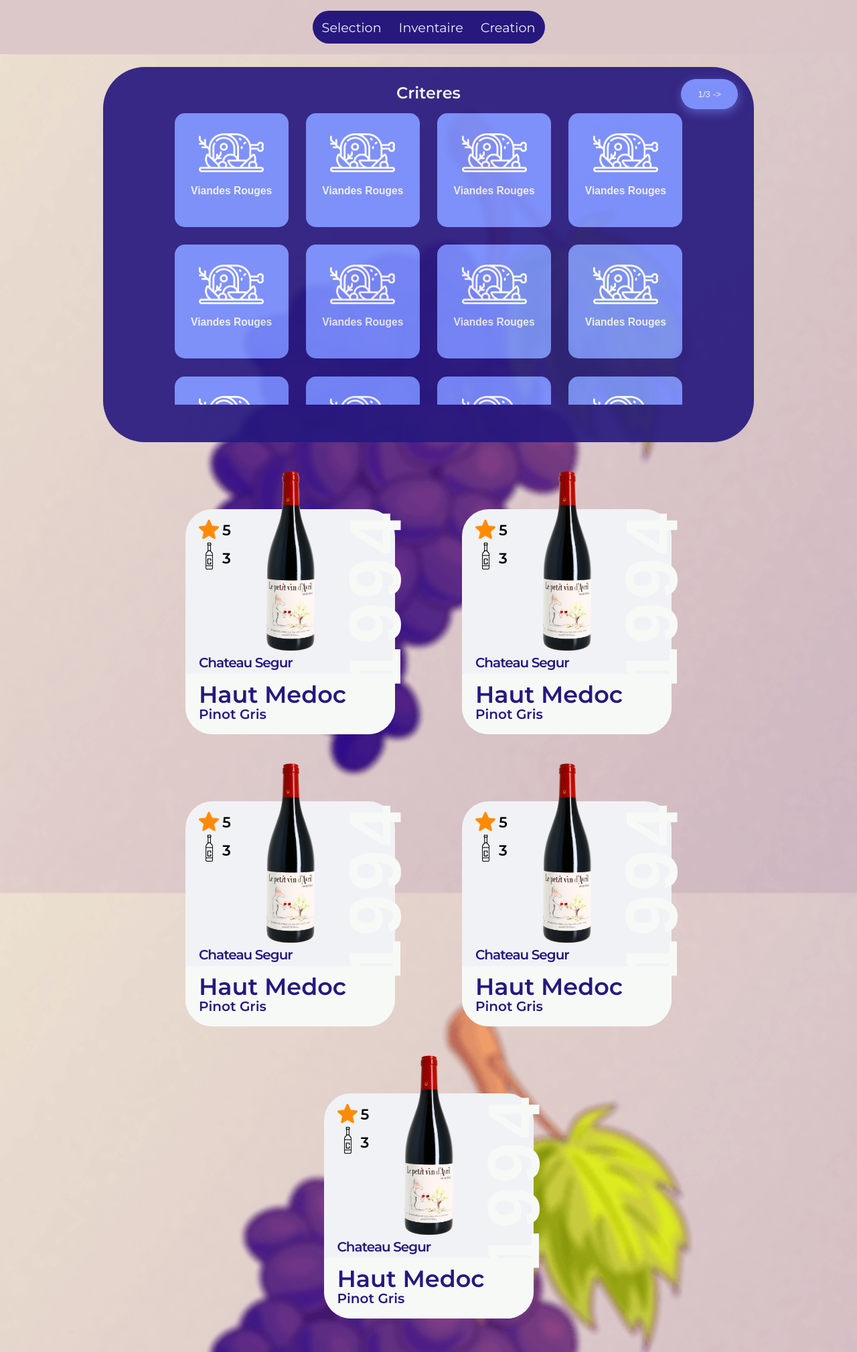
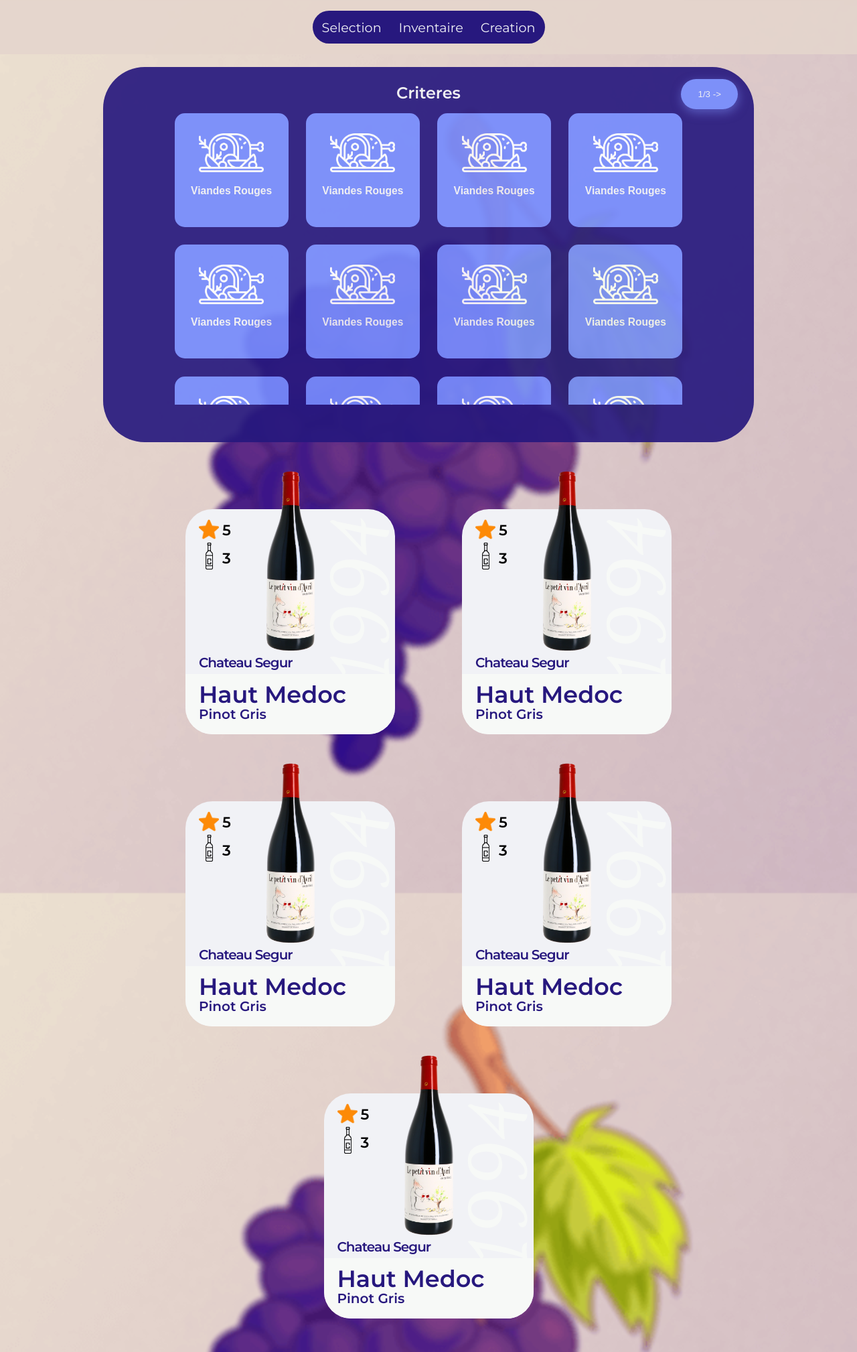
Before and after one commit to xomay/Cave, a PHP site: page / in a window 1280 px wide. Shown: the whole page at 67% size. Run offline with PHP 8.4, Linux system fonts and the light colour scheme; some web fonts are replaced.

Commit message:
font + responsive start

```diff
--- a/index.html
+++ b/index.html
@@ -5,6 +5,7 @@
     <meta http-equiv="X-UA-Compatible" content="IE=edge">
     <meta name="viewport" content="width=device-width, initial-scale=1.0">
     <link rel="stylesheet" href="styles.css">
+    <link rel="stylesheet" href="responsive.css">
     <title>Cave de Paps</title>
 </head>
 <body>
--- /dev/null
+++ b/responsive.css
@@ -0,0 +1,13 @@
+@media screen and (max-width: 1000px) {
+    nav{
+        visibility: hidden;
+    }
+
+    ul.TopNavbar {
+        visibility: hidden;
+    }
+
+    li.navbar {
+        visibility: hidden;
+    }
+}
--- a/styles.css
+++ b/styles.css
@@ -1,5 +1,5 @@
-@import url('https://fonts.googleapis.com/css2?family=Montserrat:wght@400;500;600&display=swap');
-@import url('http://fonts.cdnfonts.com/css/sweet-child-script');
+/* @import url('https://fonts.googleapis.com/css2?family=Montserrat:wght@400;500;600&display=swap'); */
+@import url('https://fonts.googleapis.com/css2?family=Dancing+Script:wght@600;700&family=Montserrat:wght@400;500;600&display=swap');
 
 
 * {
@@ -42,7 +42,7 @@ body{
 
 
 nav {
-  background-color: rgba(219, 198, 200, 0.90);
+  background-color: rgba(229, 213, 205, 0.90);
 }
 
 div.toTop {
@@ -114,6 +114,7 @@ ul.TopNavbar {
   justify-content: center;
   padding: 0%;
   align-items: center;
+  visibility: visible;
 }
 
 nav {
@@ -333,10 +334,11 @@ div.top-card > h5{
 
 div.top-card > h3{
   position: absolute;
-  top: 45px;
-  left: 48%;
+  top: 18%;
+  right: -23%;
   margin: 0;
-  font-family: 'Sweet Child Script', sans-serif;
+  font-family: 'Dancing Script', sans-serif;
+  font-weight: bold;
   font-size: 110px;
   letter-spacing: 0.05em;
   line-height: 178px;
```
